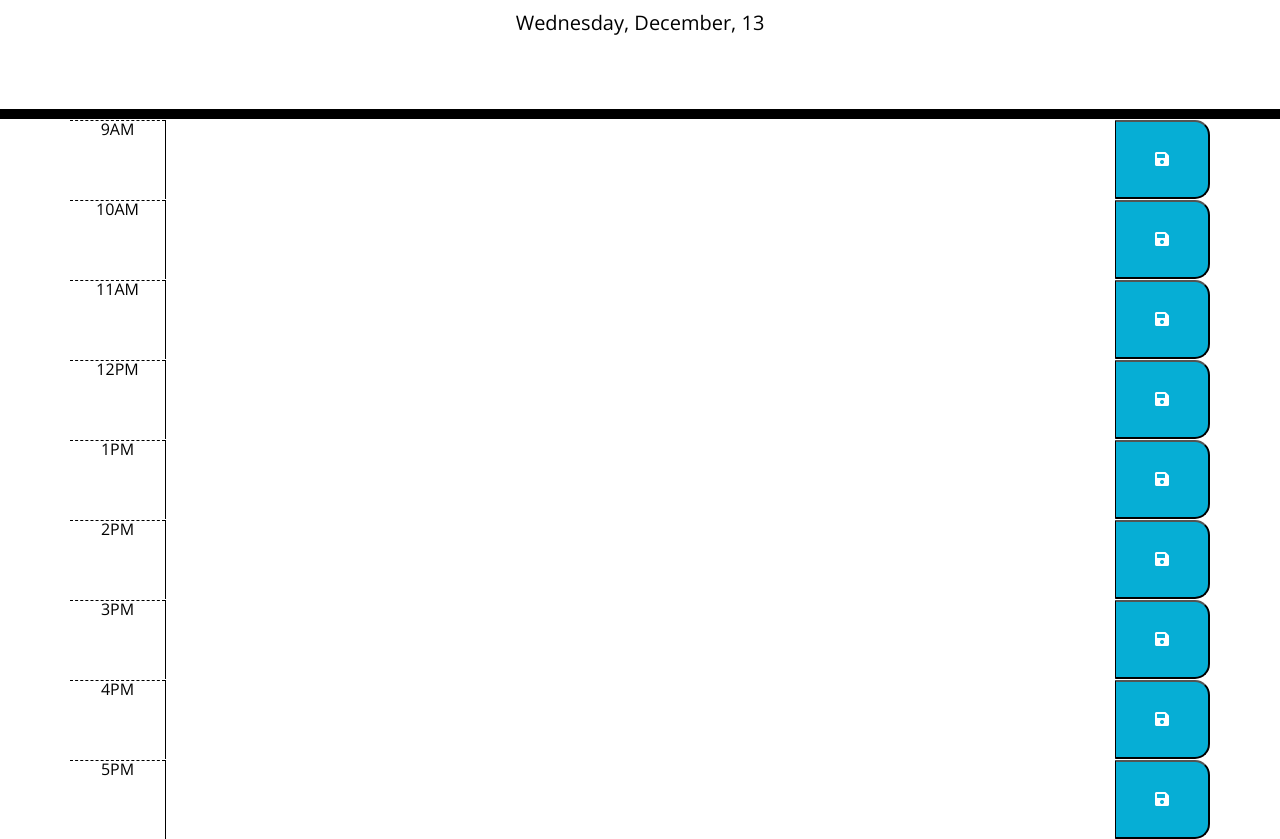
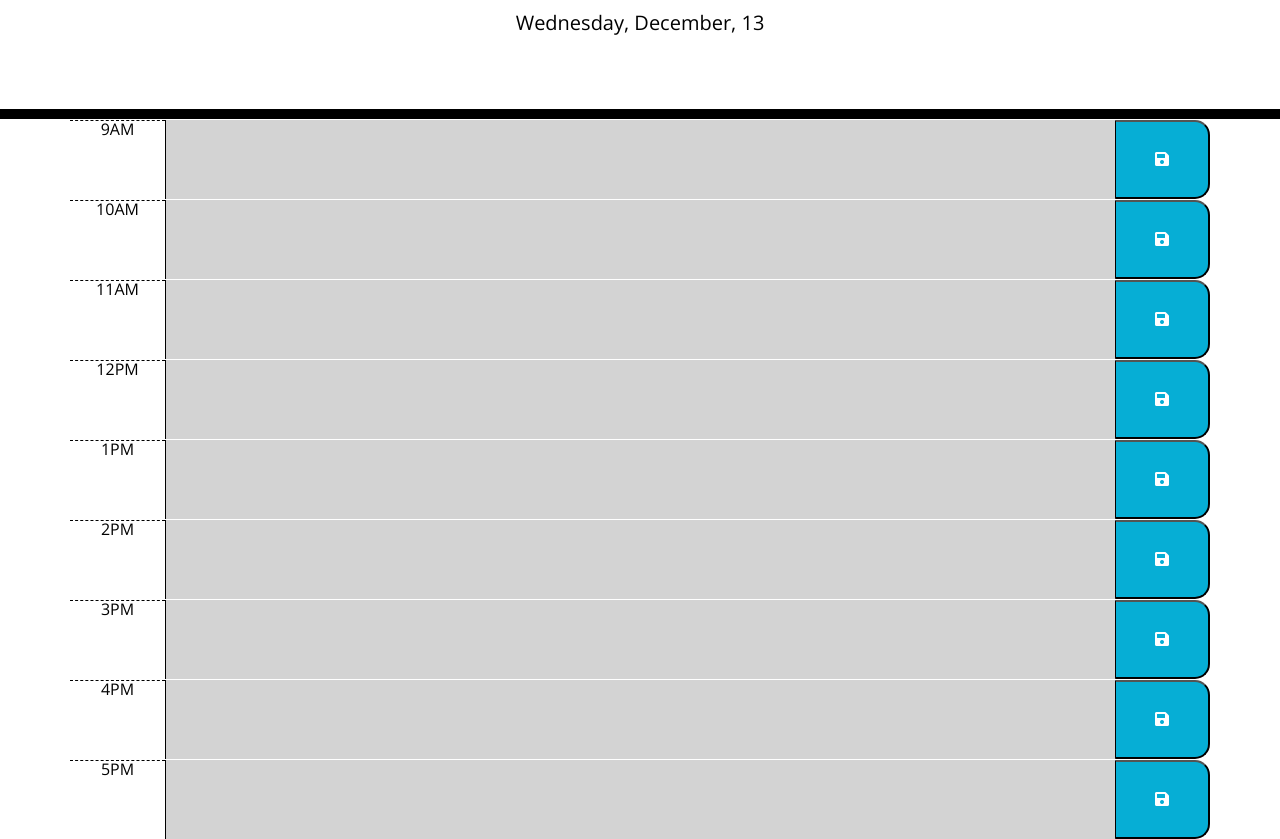
Before and after one commit to Mohamed-Ugas/day-planner-app, a plain HTML site: page starter/index.html in a window 1280 px wide. Shown: the part 168-1007 px from the top of the page. Drawn offline with nearby package versions, Linux system fonts and the light colour scheme.

Commit message:
made a loop that goes throug all the time-blocks

```diff
--- a/starter/index.html
+++ b/starter/index.html
@@ -38,55 +38,55 @@
 
     <div id="time-block-1" class="row time-block" >
       <div class="col-md-1 hour">9AM</div>
-      <textarea class="col-md-10" type="text" id="description-1"></textarea>
+      <textarea class="col-md-10" type="text" id="9"></textarea>
       <button class="col-md-1 saveBtn" type="submit" id="saveBtn"><i class="fa fa-save"></i></button>
     </div>
 
     <div id="time-block-1" class="row time-block" >
       <div class="col-md-1 hour">10AM</div>
-      <textarea class="col-md-10" type="text" id="description-1"></textarea>
+      <textarea class="col-md-10" type="text" id="10"></textarea>
       <button class="col-md-1 saveBtn" type="submit" id="saveBtn"><i class="fa fa-save"></i></button>
     </div>
 
     <div id="time-block-1" class="row time-block" >
       <div class="col-md-1 hour">11AM</div>
-      <textarea class="col-md-10" type="text" id="description-1"></textarea>
+      <textarea class="col-md-10" type="text" id="11"></textarea>
       <button class="col-md-1 saveBtn" type="submit" id="saveBtn"><i class="fa fa-save"></i></button>
     </div>
 
     <div id="time-block-1" class="row time-block" >
       <div class="col-md-1 hour">12PM</div>
-      <textarea class="col-md-10" type="text" id="description-1"></textarea>
+      <textarea class="col-md-10" type="text" id="12"></textarea>
       <button class="col-md-1 saveBtn" type="submit" id="saveBtn"><i class="fa fa-save"></i></button>
     </div>
 
     <div id="time-block-1" class="row time-block" >
       <div class="col-md-1 hour">1PM</div>
-      <textarea class="col-md-10" type="text" id="description-1"></textarea>
+      <textarea class="col-md-10" type="text" id="13"></textarea>
       <button class="col-md-1 saveBtn" type="submit" id="saveBtn"><i class="fa fa-save"></i></button>
     </div>
 
     <div id="time-block-1" class="row time-block" >
       <div class="col-md-1 hour">2PM</div>
-      <textarea class="col-md-10" type="text" id="description-1"></textarea>
+      <textarea class="col-md-10" type="text" id="14"></textarea>
       <button class="col-md-1 saveBtn" type="submit" id="saveBtn"><i class="fa fa-save"></i></button>
     </div>
 
     <div id="time-block-1" class="row time-block" >
       <div class="col-md-1 hour">3PM</div>
-      <textarea class="col-md-10" type="text" id="description-1"></textarea>
+      <textarea class="col-md-10" type="text" id="15"></textarea>
       <button class="col-md-1 saveBtn" type="submit" id="saveBtn"><i class="fa fa-save"></i></button>
     </div>
 
     <div id="time-block-1" class="row time-block" >
       <div class="col-md-1 hour">4PM</div>
-      <textarea class="col-md-10" type="text" id="description-1"></textarea>
+      <textarea class="col-md-10" type="text" id="16"></textarea>
       <button class="col-md-1 saveBtn" type="submit" id="saveBtn"><i class="fa fa-save"></i></button>
     </div>
 
     <div id="time-block-1" class="row time-block" >
       <div class="col-md-1 hour">5PM</div>
-      <textarea class="col-md-10" type="text" id="description-1"></textarea>
+      <textarea class="col-md-10" type="text" id="17"></textarea>
       <button class="col-md-1 saveBtn" type="submit" id="saveBtn"><i class="fa fa-save"></i></button>
     </div>
 
--- a/starter/script.js
+++ b/starter/script.js
@@ -4,3 +4,24 @@ console.log(date);
 $( document ).ready(function() {
     $("#currentDay").text(date);
 });
+
+var currentTime = new Date();
+var currentHour = currentTime.getHours();
+
+console.log(currentHour);
+
+// we use jQuery with all the html elements with the CSS class col-md-10 and put it in the variable textAreas.
+var textAreas = $(".col-md-10");
+
+// we are looping through the textAreas. and we getting id of each textarea and you have to use the $ on textAreas so that you can use it with jQuery
+for (let i = 0; i < textAreas.length; i++) {
+    var textAreaId = $(textAreas[i]).attr("id");
+// textAreaId is the number and textAreas[i] is the element
+    if (textAreaId == currentHour) {
+        $(textAreas[i]).addClass("present");
+    } else if( textAreaId < currentHour) {
+        $(textAreas[i]).addClass("past");
+    } else {
+        $(textAreas[i]).addClass("future");
+    }
+  }
```
